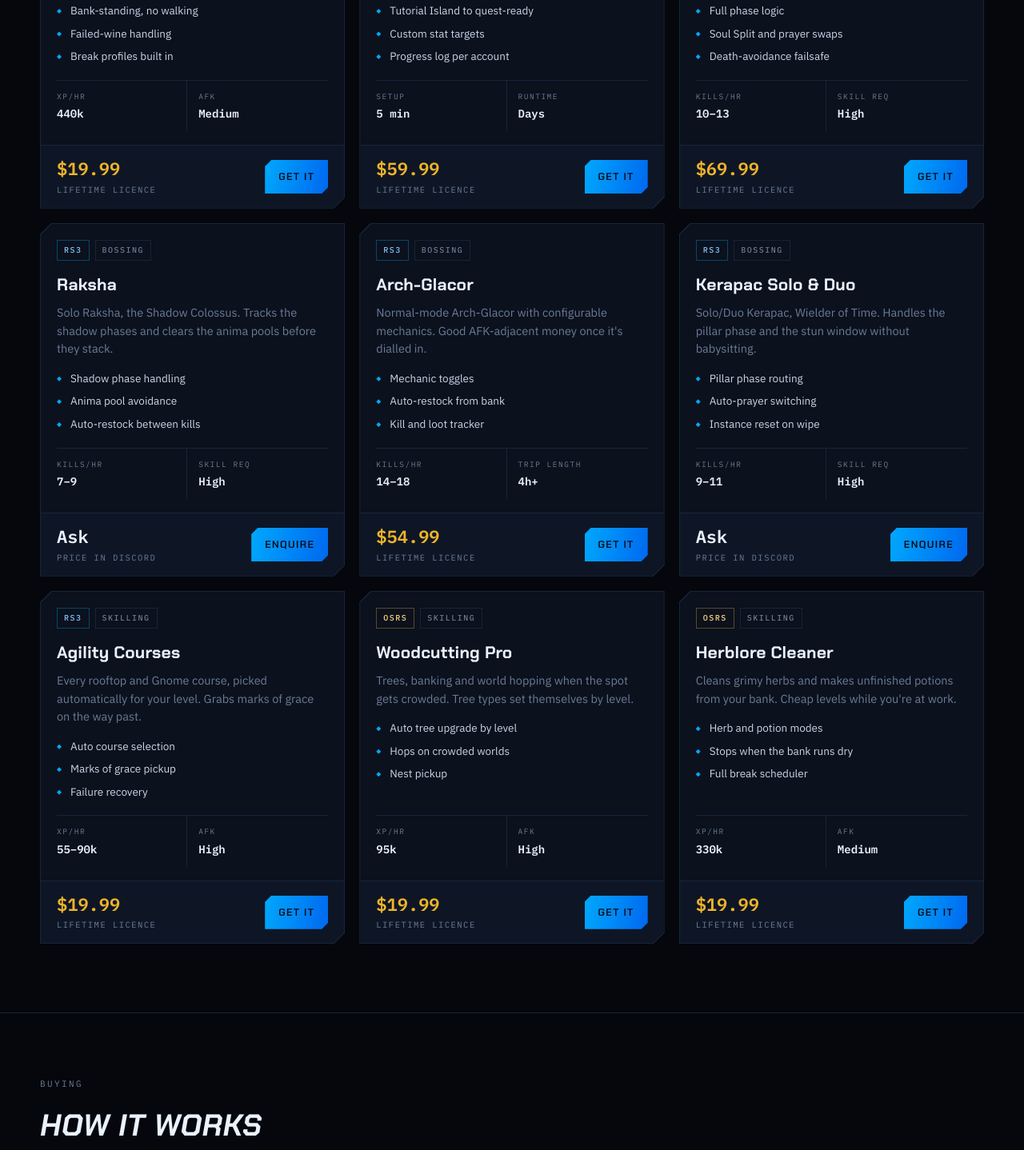
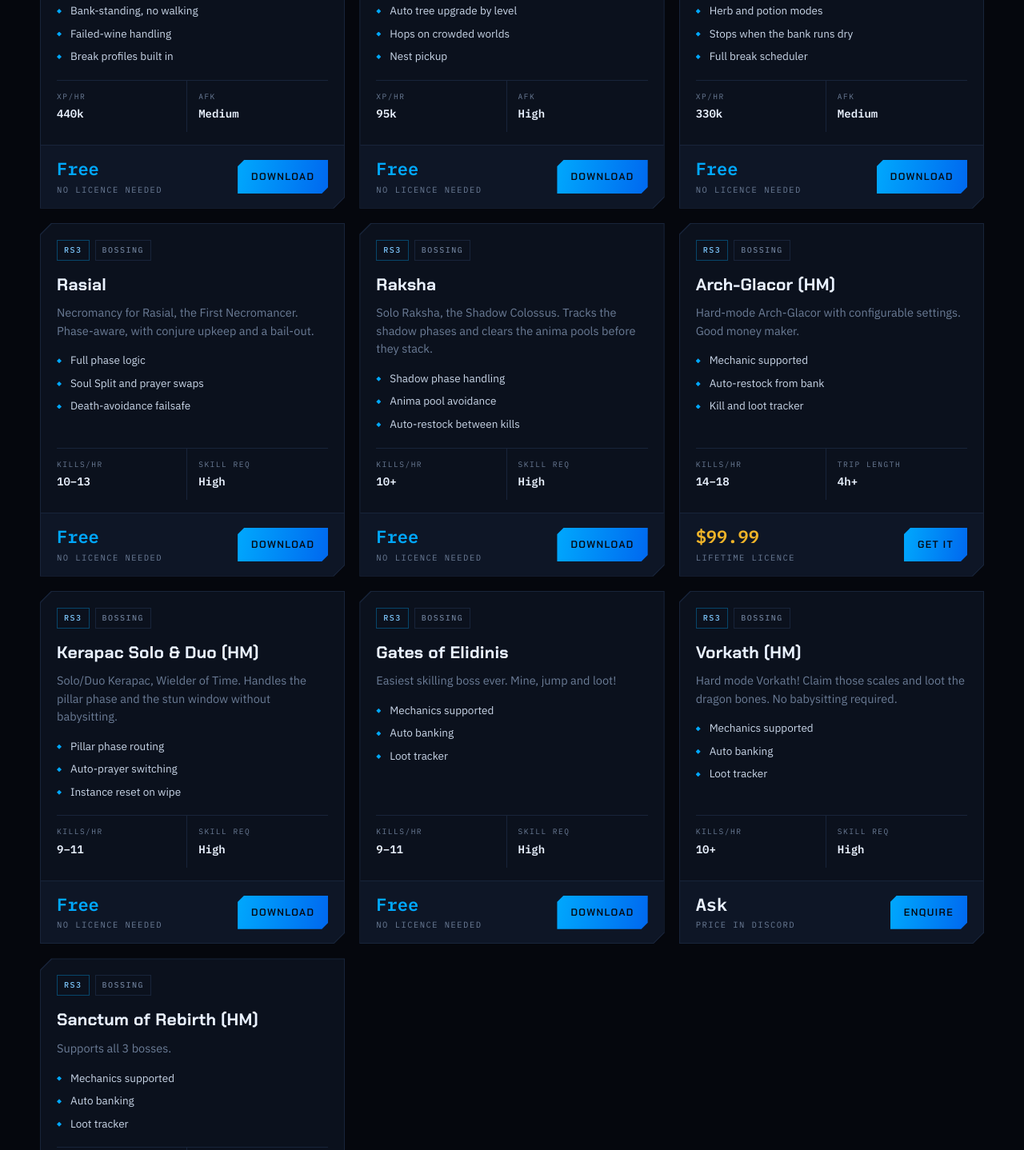
Before and after one commit to iEasyScript/ieasyscript.github.io, a plain HTML site: page index.html in a window 1280 px wide. Shown: the part 1362-2800 px from the top of the page at 80% size. Drawn offline with Linux system fonts and the light colour scheme.

Commit message:
Add files via upload

```diff
--- /dev/null
+++ b/data/osrs.json
@@ -0,0 +1,50 @@
+[
+  {
+    "name": "geFlipper",
+    "category": "niche",
+    "blurb": "Grand Exchange flipping. Finds the margin, places both sides, re-prices when the book moves.",
+    "feats": ["Live margin scanner", "Handles noted items", "Settings saved between sessions"],
+    "stats": [["Profit/hr", "1–4m"], ["Attention", "None"]],
+    "price": 0
+  },
+  {
+    "name": "Sarachnis Slayer",
+    "category": "bossing",
+    "blurb": "Full Sarachnis loop with banking, gear checks and a prayer-flick rotation that doesn't waste points.",
+    "feats": ["Auto restock and re-gear", "Loot filter by value", "Eats and escapes on low HP"],
+    "stats": [["Kills/hr", "38–46"], ["Trip length", "6h+"]],
+    "price": 0
+  },
+  {
+    "name": "Scurrius Farmer",
+    "category": "bossing",
+    "blurb": "Low-level boss grinder for Scurrius. Solo instances, food runs, and it knows when to leave.",
+    "feats": ["Instance handling", "Rat spawn dodging", "Bank presets"],
+    "stats": [["Kills/hr", "24–30"], ["Risk", "Low"]],
+    "price": 0
+  },
+  {
+    "name": "Wine Maker",
+    "category": "skilling",
+    "blurb": "Grapes and jugs of water into wine, on repeat. One of the fastest Cooking methods in the game.",
+    "feats": ["Bank-standing, no walking", "Failed-wine handling", "Break profiles built in"],
+    "stats": [["XP/hr", "440k"], ["AFK", "Medium"]],
+    "price": 0
+  },
+  {
+    "name": "Woodcutting Pro",
+    "category": "skilling",
+    "blurb": "Trees, banking and world hopping when the spot gets crowded. Tree types set themselves by level.",
+    "feats": ["Auto tree upgrade by level", "Hops on crowded worlds", "Nest pickup"],
+    "stats": [["XP/hr", "95k"], ["AFK", "High"]],
+    "price": 0
+  },
+  {
+    "name": "Herblore Cleaner",
+    "category": "skilling",
+    "blurb": "Cleans grimy herbs and makes unfinished potions from your bank. Cheap levels while you're at work.",
+    "feats": ["Herb and potion modes", "Stops when the bank runs dry", "Full break scheduler"],
+    "stats": [["XP/hr", "330k"], ["AFK", "Medium"]],
+    "price": 0
+  }
+]
--- /dev/null
+++ b/data/rs3.json
@@ -0,0 +1,58 @@
+[
+  {
+    "name": "Rasial",
+    "category": "bossing",
+    "blurb": "Necromancy for Rasial, the First Necromancer. Phase-aware, with conjure upkeep and a bail-out.",
+    "feats": ["Full phase logic", "Soul Split and prayer swaps", "Death-avoidance failsafe"],
+    "stats": [["Kills/hr", "10–13"], ["Skill req", "High"]],
+    "price": 0
+  },
+  {
+    "name": "Raksha",
+    "category": "bossing",
+    "blurb": "Solo Raksha, the Shadow Colossus. Tracks the shadow phases and clears the anima pools before they stack.",
+    "feats": ["Shadow phase handling", "Anima pool avoidance", "Auto-restock between kills"],
+    "stats": [["Kills/hr", "10+"], ["Skill req", "High"]],
+    "price": 0
+  },
+  {
+    "name": "Arch-Glacor (HM)",
+    "category": "bossing",
+    "blurb": "Hard-mode Arch-Glacor with configurable settings. Good money maker.",
+    "feats": ["Mechanic supported", "Auto-restock from bank", "Kill and loot tracker"],
+    "stats": [["Kills/hr", "14–18"], ["Trip length", "4h+"]],
+    "price": 99.99
+  },
+  {
+    "name": "Kerapac Solo & Duo (HM)",
+    "category": "bossing",
+    "blurb": "Solo/Duo Kerapac, Wielder of Time. Handles the pillar phase and the stun window without babysitting.",
+    "feats": ["Pillar phase routing", "Auto-prayer switching", "Instance reset on wipe"],
+    "stats": [["Kills/hr", "9–11"], ["Skill req", "High"]],
+    "price": 0
+  },
+  {
+    "name": "Gates of Elidinis",
+    "category": "bossing",
+    "blurb": "Easiest skilling boss ever. Mine, jump and loot!",
+    "feats": ["Mechanics supported", "Auto banking", "Loot tracker"],
+    "stats": [["Kills/hr", "9–11"], ["Skill req", "High"]],
+    "price": 0
+  },
+  {
+    "name": "Vorkath (HM)",
+    "category": "bossing",
+    "blurb": "Hard mode Vorkath! Claim those scales and loot the dragon bones. No babysitting required.",
+    "feats": ["Mechanics supported", "Auto banking", "Loot tracker"],
+    "stats": [["Kills/hr", "10+"], ["Skill req", "High"]],
+    "price": null
+  },
+  {
+    "name": "Sanctum of Rebirth (HM)",
+    "category": "bossing",
+    "blurb": "Supports all 3 bosses.",
+    "feats": ["Mechanics supported", "Auto banking", "Loot tracker"],
+    "stats": [["Kills/hr", "9–11"], ["Skill req", "High"]],
+    "price": null
+  }
+]
--- a/index.html
+++ b/index.html
@@ -417,127 +417,45 @@
 <script>
 
 /* ============================================================================
-   EDIT EVERYTHING BELOW — this is your whole catalogue.
+   The catalogue lives in data/osrs.json and data/rs3.json — edit those, not
+   this file. One entry looks like:
 
-   game     : "osrs" | "rs3"
-   category : "skilling" | "bossing" | "niche"
-   price    : the lifetime price as a number. 0 = free. null = not priced yet.
-   stats    : two short readouts shown at the bottom of the card
+   {
+     "name":     "Wine Maker",
+     "category": "skilling" | "bossing" | "niche",
+     "blurb":    "One or two sentences shown under the title.",
+     "feats":    ["Up to three short bullet points"],
+     "stats":    [["Label","Value"], ["Label","Value"]],
+     "price":    19.99      the lifetime price as a number
+                 0          shows "Free" and a Download button
+                 null       shows "Ask" and an Enquire button
+   }
+
+   There is no "game" field — the file it lives in decides that.
    ========================================================================= */
 
 const CURRENCY = "$";
 const DISCORD  = "https://discord.gg/UUwfkXFcub";
 
-const BOTS = [
-  {
-    name: "geFlipper",
-    game: "osrs", category: "niche",
-    blurb: "Grand Exchange flipping. Finds the margin, places both sides, re-prices when the book moves.",
-    feats: ["Live margin scanner", "Handles noted items", "Settings saved between sessions"],
-    stats: [["Profit/hr","1–4m"],["Attention","None"]],
-    price: 34.99
-  },
-  {
-    name: "Sarachnis Slayer",
-    game: "osrs", category: "bossing",
-    blurb: "Full Sarachnis loop with banking, gear checks and a prayer-flick rotation that doesn't waste points.",
-    feats: ["Auto restock and re-gear", "Loot filter by value", "Eats and escapes on low HP"],
-    stats: [["Kills/hr","38–46"],["Trip length","6h+"]],
-    price: 44.99
-  },
-  {
-    name: "Scurrius Farmer",
-    game: "osrs", category: "bossing",
-    blurb: "Low-level boss grinder for Scurrius. Solo instances, food runs, and it knows when to leave.",
-    feats: ["Instance handling", "Rat spawn dodging", "Bank presets"],
-    stats: [["Kills/hr","24–30"],["Risk","Low"]],
-    price: 29.99
-  },
-  {
-    name: "Wine Maker",
-    game: "osrs", category: "skilling",
-    blurb: "Grapes and jugs of water into wine, on repeat. One of the fastest Cooking methods in the game.",
-    feats: ["Bank-standing, no walking", "Failed-wine handling", "Break profiles built in"],
-    stats: [["XP/hr","440k"],["AFK","Medium"]],
-    price: 19.99
-  },
-  {
-    name: "Account Builder",
-    game: "osrs", category: "niche",
-    blurb: "Takes a fresh account through tutorial island and a stat plan you set. Walk away, come back to a build.",
-    feats: ["Tutorial Island to quest-ready", "Custom stat targets", "Progress log per account"],
-    stats: [["Setup","5 min"],["Runtime","Days"]],
-    price: 59.99
-  },
-  {
-    name: "Rasial",
-    game: "rs3", category: "bossing",
-    blurb: "Necromancy for Rasial, the First Necromancer. Phase-aware, with conjure upkeep and a bail-out.",
-    feats: ["Full phase logic", "Soul Split and prayer swaps", "Death-avoidance failsafe"],
-    stats: [["Kills/hr","10–13"],["Skill req","High"]],
-    price: 69.99
-  },
-   {
-    name: "Raksha",
-    game: "rs3", category: "bossing",
-    blurb: "Solo Raksha, the Shadow Colossus. Tracks the shadow phases and clears the anima pools before they stack.",
-    feats: ["Shadow phase handling", "Anima pool avoidance", "Auto-restock between kills"],
-    stats: [["Kills/hr","7–9"],["Skill req","High"]],
-    price: null
-  },
-  {
-    name: "Arch-Glacor",
-    game: "rs3", category: "bossing",
-    blurb: "Normal-mode Arch-Glacor with configurable mechanics. Good AFK-adjacent money once it's dialled in.",
-    feats: ["Mechanic toggles", "Auto-restock from bank", "Kill and loot tracker"],
-    stats: [["Kills/hr","14–18"],["Trip length","4h+"]],
-    price: 54.99
-  },
-  {
-    name: "Kerapac Solo & Duo",
-    game: "rs3", category: "bossing",
-    blurb: "Solo/Duo Kerapac, Wielder of Time. Handles the pillar phase and the stun window without babysitting.",
-    feats: ["Pillar phase routing", "Auto-prayer switching", "Instance reset on wipe"],
-    stats: [["Kills/hr","9–11"],["Skill req","High"]],
-    price: null
-  },
-  {
-    name: "Agility Courses",
-    game: "rs3", category: "skilling",
-    blurb: "Every rooftop and Gnome course, picked automatically for your level. Grabs marks of grace on the way past.",
-    feats: ["Auto course selection", "Marks of grace pickup", "Failure recovery"],
-    stats: [["XP/hr","55–90k"],["AFK","High"]],
-    price: 19.99
-  },
-  {
-    name: "Woodcutting Pro",
-    game: "osrs", category: "skilling",
-    blurb: "Trees, banking and world hopping when the spot gets crowded. Tree types set themselves by level.",
-    feats: ["Auto tree upgrade by level", "Hops on crowded worlds", "Nest pickup"],
-    stats: [["XP/hr","95k"],["AFK","High"]],
-    price: 19.99
-  },
-  {
-    name: "Herblore Cleaner",
-    game: "osrs", category: "skilling",
-    blurb: "Cleans grimy herbs and makes unfinished potions from your bank. Cheap levels while you're at work.",
-    feats: ["Herb and potion modes", "Stops when the bank runs dry", "Full break scheduler"],
-    stats: [["XP/hr","330k"],["AFK","Medium"]],
-    price: 19.99
-  },
+const SOURCES = [
+  { game: "osrs", url: "data/osrs.json" },
+  { game: "rs3",  url: "data/rs3.json"  },
 ];
 
 /* ============================================================================
-   Rendering — you shouldn't need to touch anything past this line.
+   Loading and rendering — you shouldn't need to touch anything past this line.
    ========================================================================= */
 
 const GAME_LABEL = { osrs:"OSRS", rs3:"RS3" };
 const state = { game:"all", cat:"all", q:"" };
 
-const grid  = document.getElementById("grid");
-const count = document.getElementById("count");
+let BOTS  = [];
+let phase = "loading";   // "loading" | "ready" | "error"
 
-document.getElementById("chipCount").textContent = BOTS.length;
+const grid      = document.getElementById("grid");
+const count     = document.getElementById("count");
+const chipCount = document.getElementById("chipCount");
+
 document.querySelectorAll("[data-discord]").forEach(a => a.href = DISCORD);
 
 const money = n => CURRENCY + (Number.isInteger(n) ? n : n.toFixed(2));
@@ -592,7 +510,21 @@
   });
 }, { rootMargin: "0px 0px -40px 0px" });
 
+function notice(title, body){
+  grid.innerHTML = `<div class="empty" style="grid-column:1/-1">
+      <b>${title}</b>
+      ${body}
+    </div>`;
+}
+
 function render(){
+  if (phase !== "ready"){
+    count.textContent = "";
+    if (phase === "loading") notice("Loading the catalogue", "One moment.");
+    else notice("Couldn't load the catalogue", "Refresh the page, or ask in the Discord if it keeps happening.");
+    return;
+  }
+
   const q = state.q.trim().toLowerCase();
   const list = BOTS.filter(b =>
     (state.game === "all" || b.game === state.game) &&
@@ -603,10 +535,7 @@
   grid.innerHTML = "";
 
   if (!list.length){
-    grid.innerHTML = `<div class="empty" style="grid-column:1/-1">
-        <b>Nothing matches that</b>
-        Clear the search or switch back to All.
-      </div>`;
+    notice("Nothing matches that", "Clear the search or switch back to All.");
   } else {
     list.forEach((bot, i) => {
       const el = card(bot);
@@ -636,7 +565,30 @@
   timer = setTimeout(() => { state.q = e.target.value; render(); }, 120);
 });
 
-render();
+async function loadCatalogue(){
+  render();   // paints the loading notice
+
+  try {
+    const files = await Promise.all(SOURCES.map(async src => {
+      const res = await fetch(src.url, { cache: "no-cache" });
+      if (!res.ok) throw new Error(`${src.url} → ${res.status}`);
+      const list = await res.json();
+      if (!Array.isArray(list)) throw new Error(`${src.url} is not a JSON array`);
+      return list.map(bot => ({ ...bot, game: src.game }));
+    }));
+
+    BOTS  = files.flat();
+    phase = "ready";
+  } catch (err) {
+    console.error("Catalogue failed to load:", err);
+    phase = "error";
+  }
+
+  chipCount.textContent = BOTS.length;
+  render();
+}
+
+loadCatalogue();
 </script>
 </body>
 </html>
```
